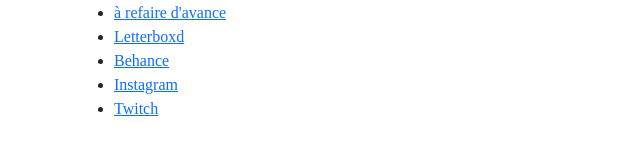
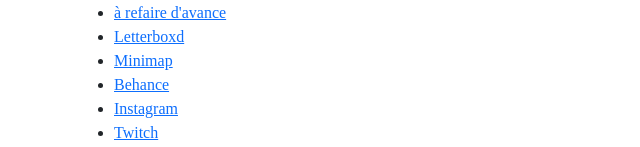
Before and after one commit to arthrmchl/losba.ng, a plain HTML site: page index.html in a window 1280 px wide. Shown: the part 143-290 px from the top of the page, without its empty margins (0-640 px from the left). Drawn offline with nearby package versions, Linux system fonts and the light colour scheme.

Commit message:
Add Minimap link

```diff
--- a/index.html
+++ b/index.html
@@ -39,6 +39,11 @@
                     </a>
                 </li>
                 <li>
+                    <a href="https://minimap.net/user/lsbng">
+                        Minimap
+                    </a>
+                </li>
+                <li>
                     <a href="https://www.behance.net/losbang">
                         Behance
                     </a>
```
